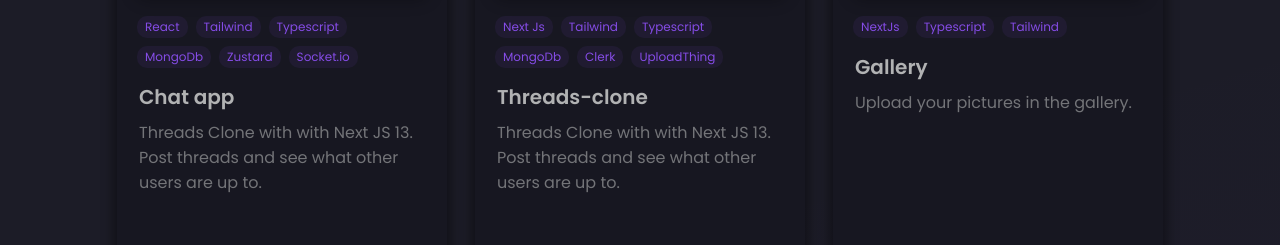
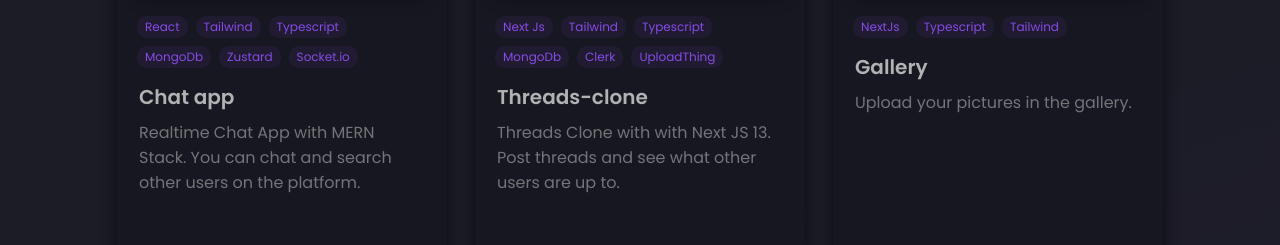
Before and after one commit to Jizzyjay/new-portfolio, a React (Create React App) app: page / in a window 1280 px wide. Shown: the part 2754-2999 px from the top of the page. Built offline with nearby package versions, Linux system fonts and the light colour scheme.

Commit message:
new project added

```diff
--- a/src/data/constants.js
+++ b/src/data/constants.js
@@ -176,7 +176,7 @@ export const projects = [
       {
     id: 10,
     title: "Chat app",
-    description: "Threads Clone with with Next JS 13. Post threads and see what other users are up to.",
+    description: "Realtime Chat App with MERN Stack. You can chat and search other users on the platform.",
     image:
       "https://res.cloudinary.com/dpuumfztf/image/upload/v1709642896/Untitled_2_ktng7f.jpg",
     tags: ["React", "Tailwind", "Typescript", "MongoDb", "Zustard", "Socket.io"],
```
